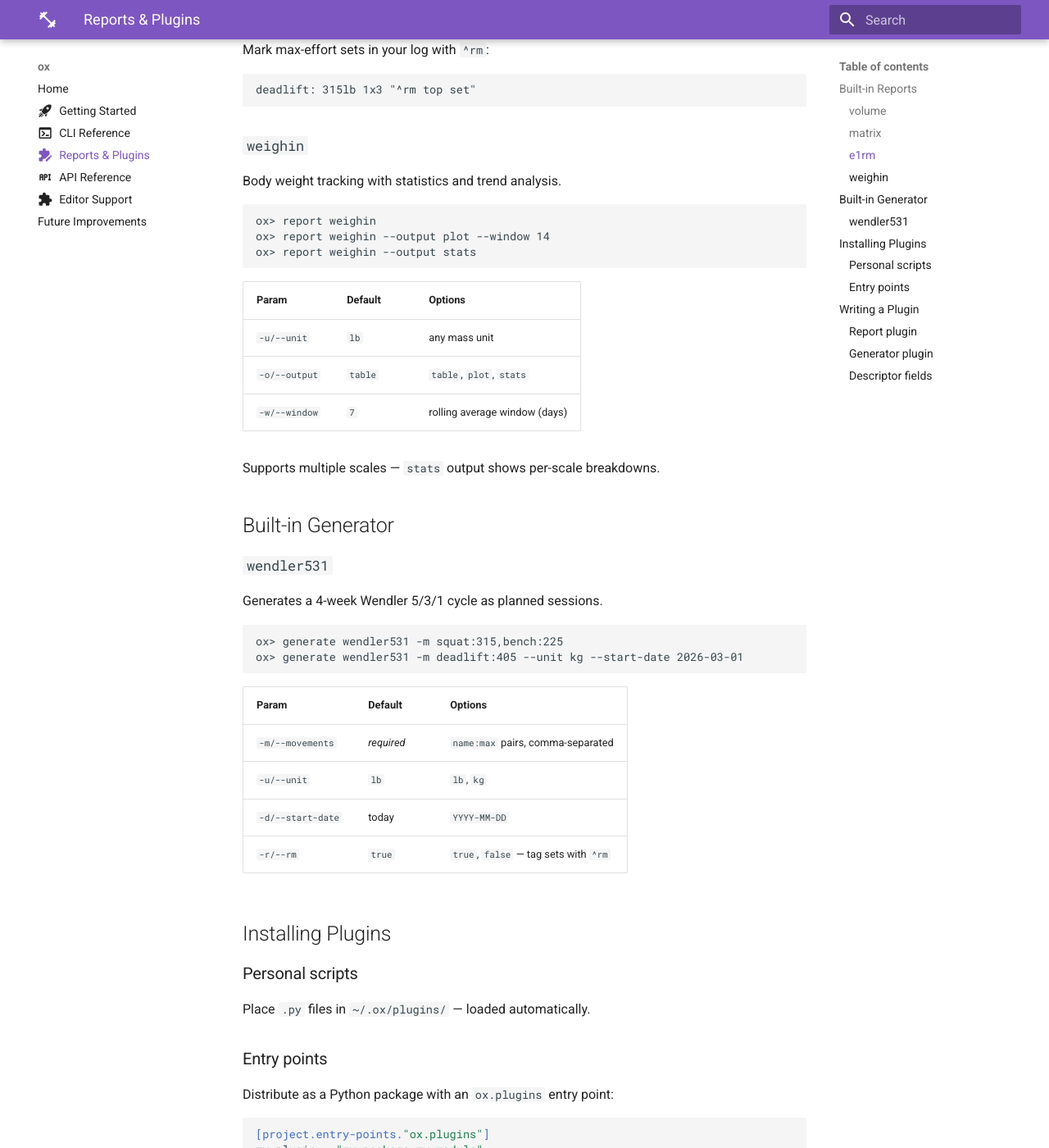
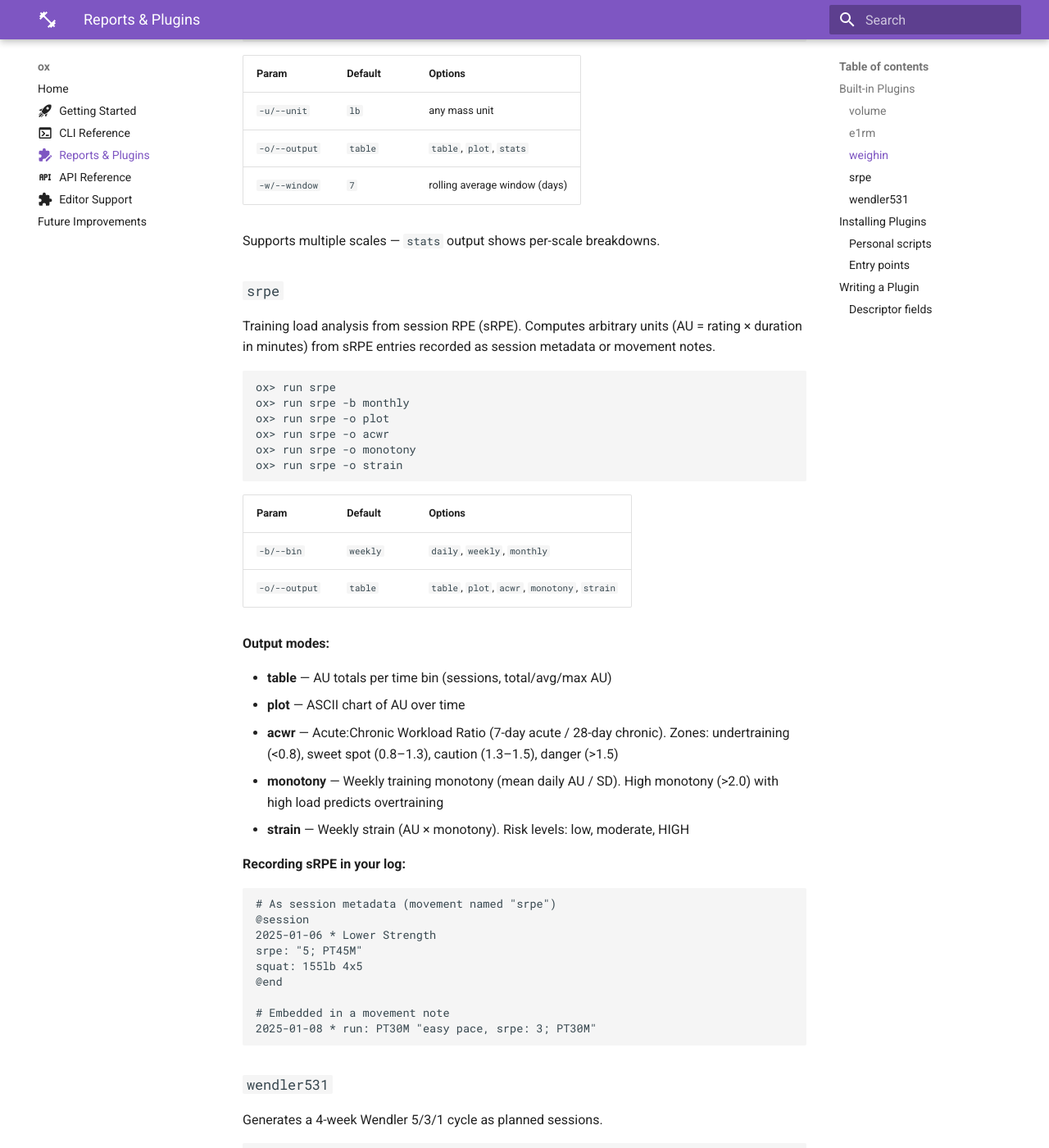
Before and after one commit to konnerhorton/ox, an MkDocs documentation site: the page built from docs/plugins.md, in a window 1280 px wide and 1400 px high, scrolled down 1366 px. Shown: the whole window at 82% size. Built offline with MkDocs 1.6.1 and Material for MkDocs 9.7.7, drawn with Linux system fonts in a browser that asks for light colours; some of the changed text lies outside the part shown.

````diff
--- a/docs/plugins.md
+++ b/docs/plugins.md
@@ -2,19 +2,19 @@
 icon: material/puzzle-edit
 ---
 
-# Reports & Plugins
+# Plugins
 
-Two plugin types: **reports** (query DB, return tables) and **generators** (produce `.ox` text).
+Plugins extend ox with custom analysis and generation. Each plugin receives a `PluginContext` (with `db` and `log`) and returns a `TableResult`, `TextResult`, or `PlotResult`.
 
-## Built-in Reports
+## Built-in Plugins
 
 ### `volume`
 
 Volume over time for a movement.
 
 ```
-ox> report volume -m squat
-ox> report volume -m deadlift --bin monthly --unit kg
+ox> run volume -m squat
+ox> run volume -m deadlift --bin monthly --unit kg
 ```
 
 | Param | Default | Options |
@@ -23,26 +23,13 @@ ox> report volume -m deadlift --bin monthly --unit kg
 | `-b/--bin` | `weekly` | `daily`, `weekly`, `weekly-num`, `monthly` |
 | `-u/--unit` | `lb` | any mass unit |
 
-### `matrix`
-
-Session count per movement per time period.
-
-```
-ox> report matrix
-ox> report matrix --bin monthly
-```
-
-| Param | Default | Options |
-|---|---|---|
-| `-b/--bin` | `weekly` | `daily`, `weekly`, `weekly-num`, `monthly` |
-
 ### `e1rm`
 
 Estimated 1RM progression. Only uses sets with `^rm` in the note.
 
 ```
-ox> report e1rm -m deadlift
-ox> report e1rm -m squat --formula epley --output plot
+ox> run e1rm -m deadlift
+ox> run e1rm -m squat --formula epley --output plot
 ```
 
 | Param | Default | Options |
@@ -63,9 +50,9 @@ deadlift: 315lb 1x3 "^rm top set"
 Body weight tracking with statistics and trend analysis.
 
 ```
-ox> report weighin
-ox> report weighin --output plot --window 14
-ox> report weighin --output stats
+ox> run weighin
+ox> run weighin --output plot --window 14
+ox> run weighin --output stats
 ```
 
 | Param | Default | Options |
@@ -76,15 +63,53 @@ ox> report weighin --output stats
 
 Supports multiple scales — `stats` output shows per-scale breakdowns.
 
-## Built-in Generator
+### `srpe`
+
+Training load analysis from session RPE (sRPE). Computes arbitrary units (AU = rating × duration in minutes) from sRPE entries recorded as session metadata or movement notes.
+
+```
+ox> run srpe
+ox> run srpe -b monthly
+ox> run srpe -o plot
+ox> run srpe -o acwr
+ox> run srpe -o monotony
+ox> run srpe -o strain
+```
+
+| Param | Default | Options |
+|---|---|---|
+| `-b/--bin` | `weekly` | `daily`, `weekly`, `monthly` |
+| `-o/--output` | `table` | `table`, `plot`, `acwr`, `monotony`, `strain` |
+
+**Output modes:**
+
+- **table** — AU totals per time bin (sessions, total/avg/max AU)
+- **plot** — ASCII chart of AU over time
+- **acwr** — Acute:Chronic Workload Ratio (7-day acute / 28-day chronic). Zones: undertraining (<0.8), sweet spot (0.8–1.3), caution (1.3–1.5), danger (>1.5)
+- **monotony** — Weekly training monotony (mean daily AU / SD). High monotony (>2.0) with high load predicts overtraining
+- **strain** — Weekly strain (AU × monotony). Risk levels: low, moderate, HIGH
+
+**Recording sRPE in your log:**
+
+```
+# As session metadata (movement named "srpe")
+@session
+2025-01-06 * Lower Strength
+srpe: "5; PT45M"
+squat: 155lb 4x5
+@end
+
+# Embedded in a movement note
+2025-01-08 * run: PT30M "easy pace, srpe: 3; PT30M"
+```
 
 ### `wendler531`
 
 Generates a 4-week Wendler 5/3/1 cycle as planned sessions.
 
 ```
-ox> generate wendler531 -m squat:315,bench:225
-ox> generate wendler531 -m deadlift:405 --unit kg --start-date 2026-03-01
+ox> run wendler531 -m squat:315,bench:225
+ox> run wendler531 -m deadlift:405 --unit kg --start-date 2026-03-01
 ```
 
 | Param | Default | Options |
@@ -111,52 +136,30 @@ my_plugin = "my_package.my_module"
 
 ## Writing a Plugin
 
-Export a `register()` function returning a list of descriptors.
-
-### Report plugin
+Export a `register()` function returning a list of descriptors. Each plugin function receives a `PluginContext` as its first argument and returns a `TableResult`, `TextResult`, or `PlotResult`.
 
 ```python
-import sqlite3
+from ox.plugins import PluginContext, TableResult, TextResult, PlotResult
 
-def my_report(conn: sqlite3.Connection, movement: str) -> tuple[list[str], list[tuple]]:
-    rows = conn.execute(
+def my_plugin(ctx: PluginContext, movement: str, unit: str = "lb"):
+    """ctx.db is a sqlite3.Connection; ctx.log is the parsed TrainingLog."""
+    rows = ctx.db.execute(
         "SELECT date, SUM(reps) FROM training WHERE movement_name = ? GROUP BY date",
         (movement,),
     ).fetchall()
-    return ["date", "total_reps"], rows
+    return TableResult(["date", "total_reps"], rows)
+
+    # Or return TextResult("generated .ox content")
+    # Or return PlotResult(["line1", "line2", ...])
 
 def register():
     return [{
-        "type": "report",
-        "name": "my-report",
-        "fn": my_report,
+        "name": "my-plugin",
+        "fn": my_plugin,
         "description": "Total reps per day",
         "params": [
             {"name": "movement", "type": str, "required": True, "short": "m"},
-        ],
-    }]
-```
-
-### Generator plugin
-
-```python
-def my_generator(movement: str, sets: int = 5) -> str:
-    from datetime import date
-    today = date.today().strftime("%Y-%m-%d")
-    lines = ["@session", f"{today} ! Generated Session"]
-    lines += [f"{movement}: BW 1x10" for _ in range(sets)]
-    lines.append("@end")
-    return "\n".join(lines)
-
-def register():
-    return [{
-        "type": "generator",
-        "name": "my-generator",
-        "fn": my_generator,
-        "description": "Bodyweight session generator",
-        "params": [
-            {"name": "movement", "type": str, "required": True, "short": "m"},
-            {"name": "sets", "type": int, "required": False, "default": 5, "short": "s"},
+            {"name": "unit", "type": str, "required": False, "default": "lb", "short": "u"},
         ],
     }]
 ```
@@ -167,12 +170,10 @@ def register():
 
 | Field | Required | Description |
 |---|---|---|
-| `type` | yes | `"report"` or `"generator"` |
 | `name` | yes | CLI name |
-| `fn` | yes | Callable |
+| `fn` | yes | Callable (receives `PluginContext` + params) |
 | `description` | yes | Short description |
 | `params` | yes | Parameter descriptors |
-| `needs_db` | no | If `True`, generator receives `conn` as first arg |
 
 **Parameter:**
 
````
Also changed, not shown: CLAUDE.md (+16 -1 lines), 1 other file.
